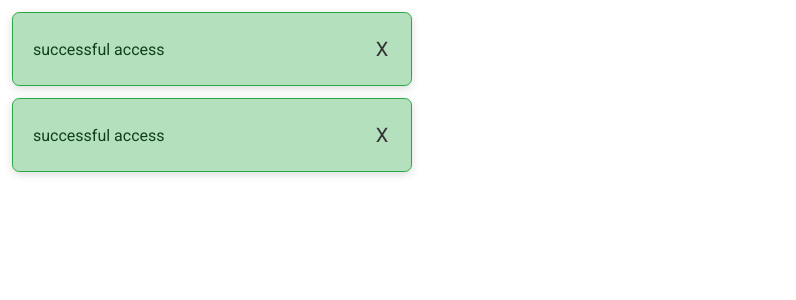
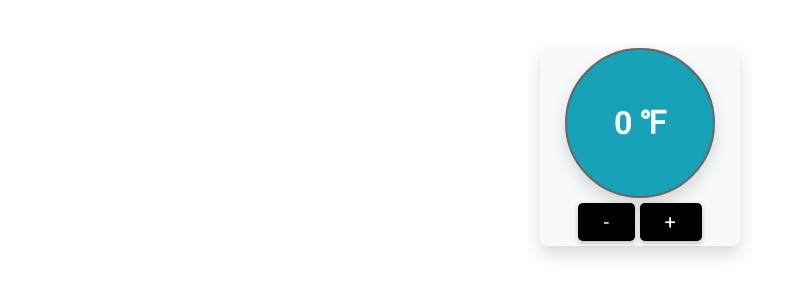
Before and after one commit to dydals3440/react-mini-projects, a React (Create React App) app: page / in a window 1280 px wide. Shown: the top 300 px of the page, without its empty margins (0-796 px from the left). Built offline with nearby package versions, Linux system fonts and the light colour scheme.

Commit message:
feat: Temperature Controller App using useState hooks

```diff
--- a/src/App.js
+++ b/src/App.js
@@ -1,10 +1,10 @@
 import './App.css';
-import { Alerts } from './projects/05-Alerts/Alerts';
+import { TemperatureControllerApp } from './projects/06-TemparateControllers/TemperatureControllerApp';
 
 function App() {
   return (
     <div className='App'>
-      <Alerts />
+      <TemperatureControllerApp />
     </div>
   );
 }
--- /dev/null
+++ b/src/projects/06-TemparateControllers/TemperatureControllerApp.jsx
@@ -0,0 +1,30 @@
+import React, { useState } from 'react';
+import { Button } from '../components/Button';
+
+export const TemperatureControllerApp = () => {
+  const handlePlus = () => {
+    setTemperature((prev) => prev + 1);
+  };
+  const handleMinus = () => {
+    setTemperature((prev) => prev - 1);
+  };
+  const [temperature, setTemperature] = useState(0);
+  return (
+    <div className='container mt-3 text-center'>
+      <div className='card bg-light m-auto' style={{ width: 200 }}>
+        <h1
+          className={`text-light card border-50 ${
+            temperature > 0 ? 'bg-danger' : 'bg-info'
+          }`}
+          style={{ width: 150, height: 150, border: '2px solid #666' }}
+        >
+          {temperature} ℉
+        </h1>
+        <div>
+          <Button text={'-'} btnClass={'btn-lg'} onClick={handleMinus} />
+          <Button text={'+'} btnClass={'btn-lg'} onClick={handlePlus} />
+        </div>
+      </div>
+    </div>
+  );
+};
```
